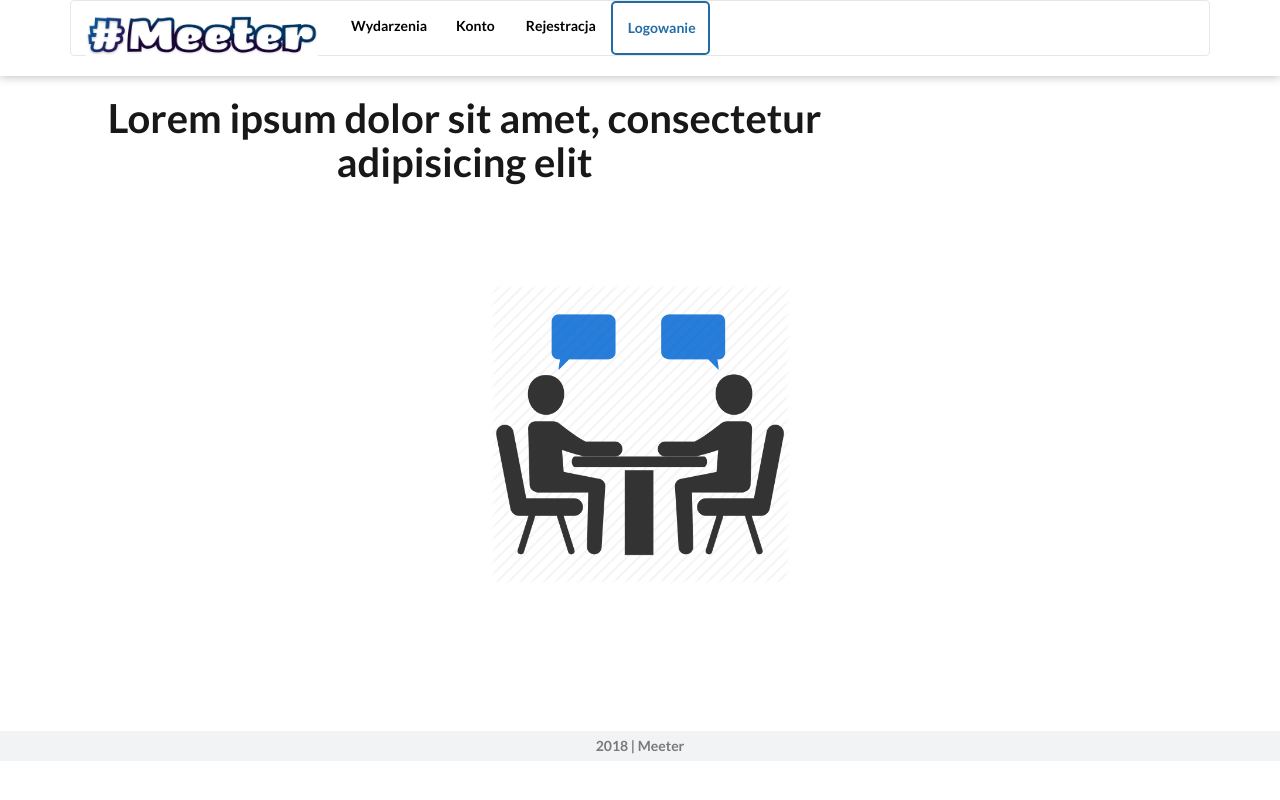
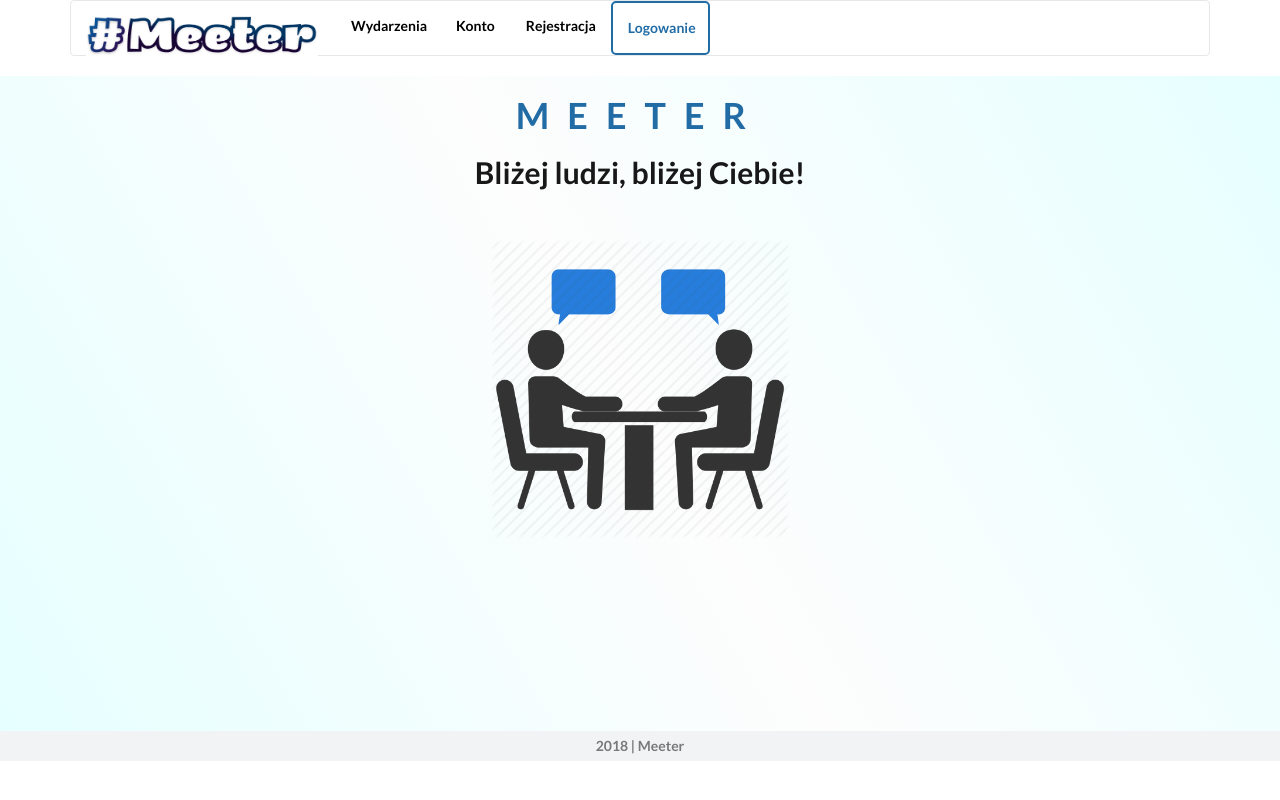
Before and after one commit to Koli96/MeeterWWW, a React (Create React App) app: page / in a window 1280 px wide. Built offline with nearby package versions, Linux system fonts and the light colour scheme.

Commit message:
Edycja strony głównej

```diff
--- a/src/components/home.js
+++ b/src/components/home.js
@@ -1,5 +1,5 @@
 import React from "react";
-
+import '../styles/css/main.css'
 import heroImg from "../assets/img/interview.png";
 
 class Home extends React.Component {
@@ -8,10 +8,12 @@
 			<main className="main-section">
 				<div className="container">
 					<div className="row">
-						<h1 className="col-10 mx-auto page-title">
-							Lorem ipsum dolor sit amet, consectetur adipisicing elit
+						<h1 className="headerText">
+							Meeter
 						</h1>
-						<img className="hero-img" src={heroImg} alt="Interview" />{" "}
+						<h2 className="mainText">Bliżej ludzi, bliżej Ciebie!</h2>
+
+						<img className="hero-img animateImg" src={heroImg} alt="Interview" />{" "}
 						{/*<p className="subtitle">Lorem ipsum dolor sit amet, consectetur adipisicing elit. Alias, aspernatur, natus! Aspernatur cum est expedita minima placeat provident reiciendis.</p>*/}
 					</div>
 				</div>
--- a/src/styles/css/main.css
+++ b/src/styles/css/main.css
@@ -22,7 +22,6 @@
     margin-left: 3%;
 
 }
-
 a.headerLink:hover {
     color: #6D6D6D !important;
     border-bottom-style: solid;
@@ -50,4 +49,32 @@
 
 .main-container {
     min-height: calc(100vh - 145px);
+    background-color: #E0E0E0;
+    background-image: -webkit-linear-gradient(30deg,#e6ffff, #FDFDFD , #e6ffff );
 }
+.headerText
+{
+    color: #226CA6;
+    font-weight: bold;
+    text-align: center;
+    text-transform: uppercase;
+    letter-spacing: 0.5em;
+}
+.mainText
+{
+text-align: center;
+font-weight: bold;
+}
+.normalTetx
+{
+    text-align: justify;
+    line-height: 1.5em;
+}
+.animateImg {
+    -webkit-transition: -webkit-transform .8s ease-in-out;
+    transition: transform .8s ease-in-out;
+  }
+  .animateImg:hover {
+    -webkit-transform: rotate(360deg);
+    transform: rotate(360deg);
+  }
```
